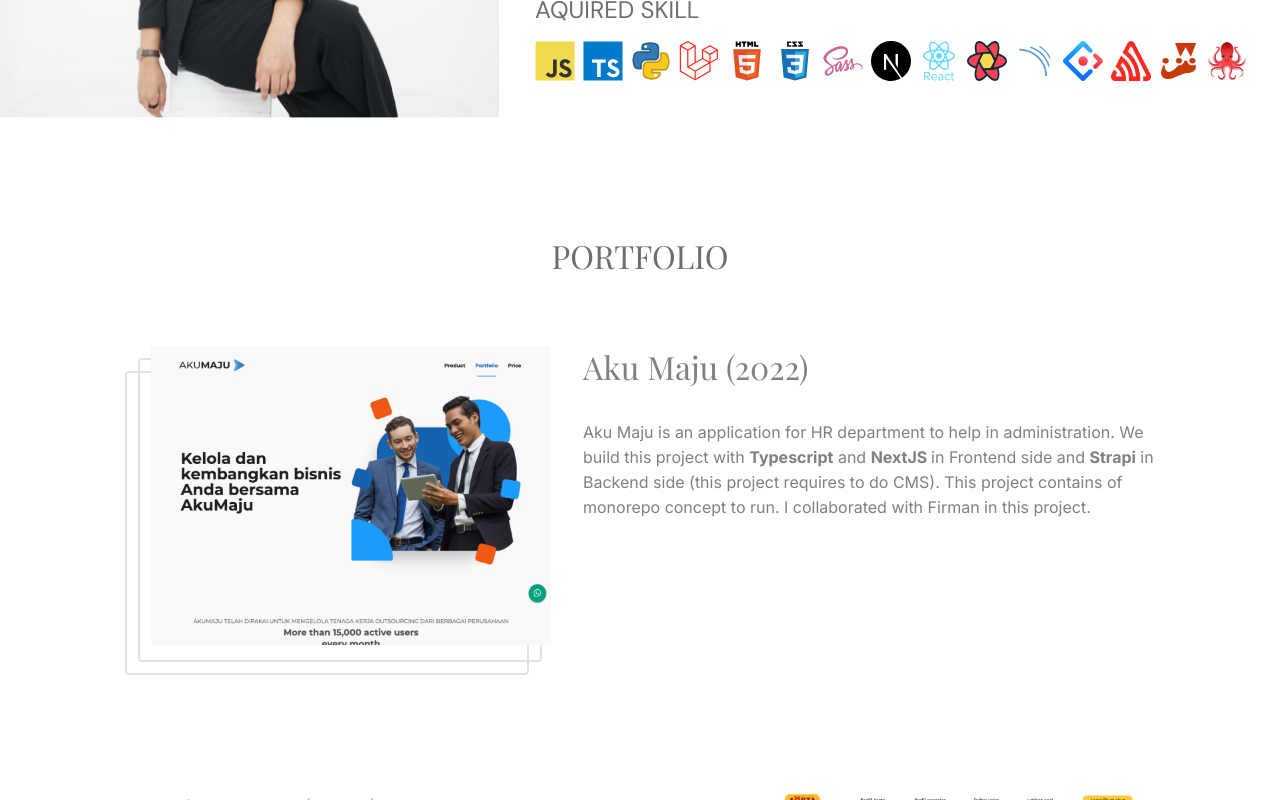
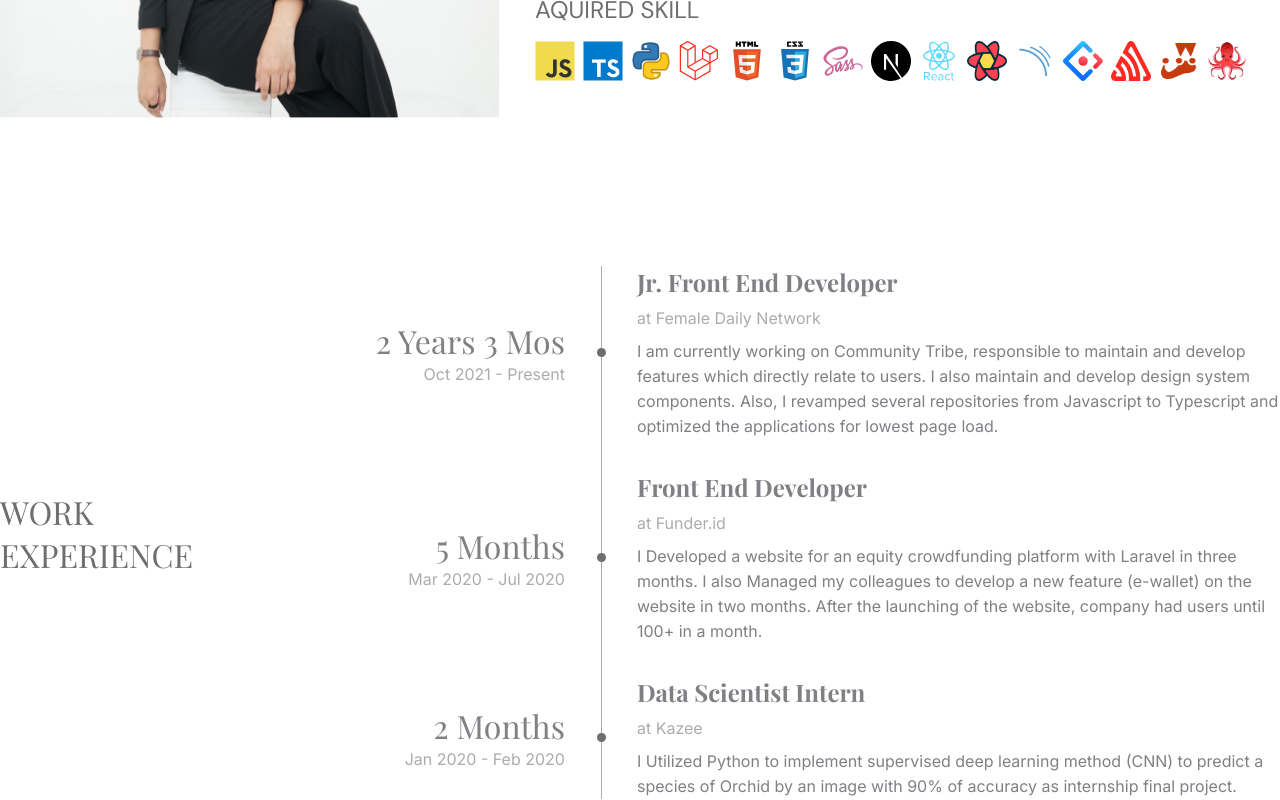
Before and after one commit to syaina/syaina-website, a Next.js app: page / in a window 1280 px wide. Shown: the part 960-1760 px from the top of the page. Built offline with nearby package versions, Linux system fonts and the light colour scheme.

Commit message:
feat: add works experince section

```diff
--- a/app/page.module.css
+++ b/app/page.module.css
@@ -56,15 +56,67 @@
 }
 
 .experienceContainer {
-  padding: 1rem 0;
+  padding-top: 1rem;
+  margin-top: 8rem;
+  display: grid;
+  grid-template-columns: auto 1fr;
+  gap: 4.5rem;
+  overflow: hidden;
+  align-items: center;
+}
+
+.periodContentContainer {
+  display: flex;
+  flex-direction: column;
+  gap: 2rem;
+}
+
+.periodContent {
+  /* border-right: 1px solid var(--color-tertiary); */
+  width: 100%;
+  display: grid;
+  grid-template-columns: 300px 8px 1fr;
+  gap: 2rem;
+  align-items: center;
+}
+
+.periodContent__time {
+  text-align: right;
+}
+
+.periodContent__work {
+  display: flex;
+  flex-direction: column;
+  gap: 0.5rem;
+  height: 100%;
+  position: relative;
+}
+
+.periodContent__work::before {
+  display: block;
+  position: absolute;
+  content: "";
+  height: 300px;
+  width: 1px;
+  background: var(--color-tertiary);
+  left: calc(-2rem - 4px);
+  z-index: 1;
+}
+
+.periodBullet {
+  width: 9px;
+  height: 9px;
+  border-radius: 50%;
+  background: var(--color-tertiary-secondary);
+  z-index: 2;
 }
 
 .portfolio {
   grid: 2rem 0;
-  margin-top: 80px;
+  margin-top: 8rem;
   text-align: center;
   flex-direction: column;
-  gap: 4.25rem;
+  gap: 1rem;
 }
 
 .portfolioBtnWrapper {
@@ -87,6 +139,10 @@
   display: flex;
   flex-direction: column;
   gap: 2rem;
+}
+
+.portfolioHeading h2 {
+  margin-bottom: 4.25rem;
 }
 
 .portfolioContainer {
--- a/app/page.tsx
+++ b/app/page.tsx
@@ -5,6 +5,7 @@ import { portfolios } from "./_consts/portfolios";
 import Link from "next/link";
 import { contacts } from "./_consts/contacts";
 import { skills } from "./_consts/skills";
+import { works } from "./_consts/works";
 
 export default function Home() {
   return (
@@ -71,10 +72,42 @@ export default function Home() {
       {/* Experience Section */}
       <div
         id="experience"
-        className={`${styles.sectionContainer} ${styles.experienceContainer}`}
+        className={`${styles.maxWidth} ${styles.experienceContainer}`}
       >
-        {/* ... */}
+        <h2 className="heading-2 color-tertiary-secondary">
+          WORK <br /> EXPERIENCE
+        </h2>
+
+        <div className={styles.periodContentContainer}>
+          {works.map((work) => (
+            <div className={styles.periodContent} key={work.id}>
+              <div className={styles.periodContent__time}>
+                <h2 className="heading-2 color-secondary">{work.period}</h2>
+                <p className="text-secondary color-tertiary">{work.date}</p>
+              </div>
+              <div className={styles.periodBullet}></div>
+              <div className={styles.periodContent__work}>
+                <h3
+                  className={`heading-3 color-secondary ${styles.periodContent__work__title}`}
+                >
+                  {work.title}
+                </h3>
+                <p
+                  className={`text-secondary color-tertiary ${styles.periodContent__work__subtitle}`}
+                >
+                  at {work.company}
+                </p>
+                <p
+                  className={`text-secondary color-secondary ${styles.periodContent__work__description}`}
+                >
+                  {work.description}
+                </p>
+              </div>
+            </div>
+          ))}
+        </div>
       </div>
+
       {/* Portfolio Section */}
       <div
         id="portfolio"
```
